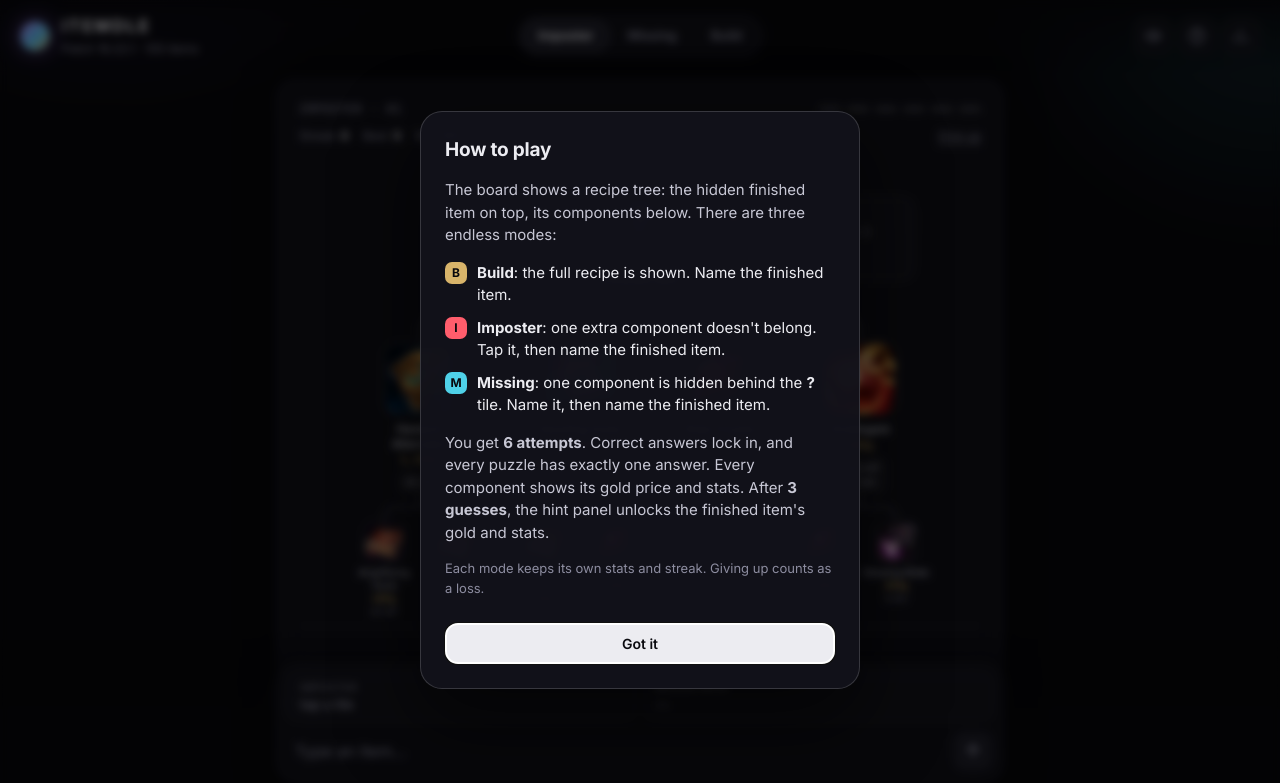
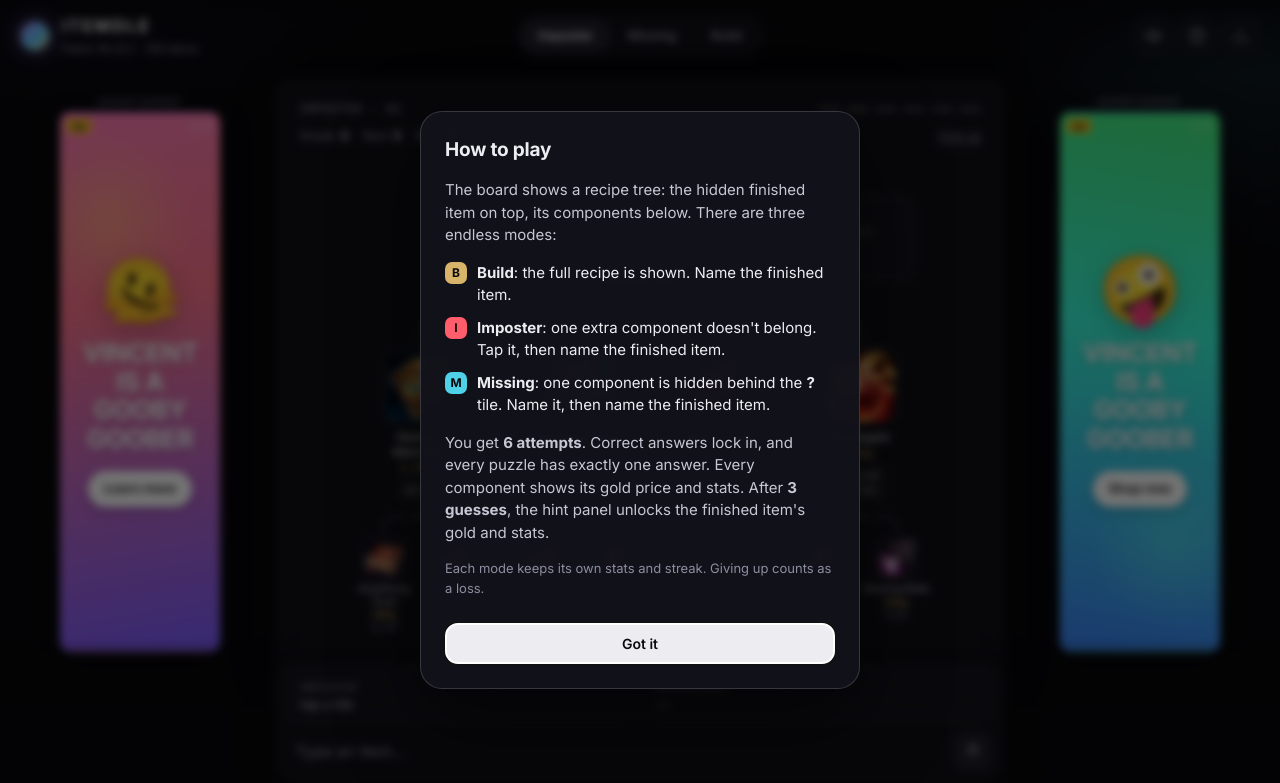
Before and after one commit to CICO224/lol-wordle-item, a plain HTML site: page index.html in a window 1280 px wide. Shown: the top 783 px of the page. Drawn offline with Linux system fonts and the light colour scheme.

Commit message:
Add placeholder side ad slots on wide screens
- Add left and right fake ad skyscrapers (160px wide) beside the game column
- Show ad slots only at viewports 1180px and wider
- Add a small gap so Recipe Rift tree lines stop short of their boxes

```diff
--- a/index.html
+++ b/index.html
@@ -42,6 +42,28 @@
       </button>
     </div>
   </header>
+
+  <!-- Ad slots (placeholders). Swap the inner .ad-creative for a real ad unit later. -->
+  <aside class="ad-slot ad-left" data-ad-slot="left" aria-label="Advertisement">
+    <span class="ad-label">Advertisement</span>
+    <div class="ad-creative">
+      <span class="ad-badge">Ad</span>
+      <span class="ad-x" aria-hidden="true">ⓘ ✕</span>
+      <div class="ad-art" aria-hidden="true">🫠</div>
+      <p class="ad-text">vincent is a gooby goober</p>
+      <span class="ad-cta">Learn more</span>
+    </div>
+  </aside>
+  <aside class="ad-slot ad-right" data-ad-slot="right" aria-label="Advertisement">
+    <span class="ad-label">Advertisement</span>
+    <div class="ad-creative alt">
+      <span class="ad-badge">Ad</span>
+      <span class="ad-x" aria-hidden="true">ⓘ ✕</span>
+      <div class="ad-art" aria-hidden="true">🤪</div>
+      <p class="ad-text">vincent is a gooby goober</p>
+      <span class="ad-cta">Shop now</span>
+    </div>
+  </aside>
 
   <main class="layout">
     <!-- Puzzle board -->
--- a/styles.css
+++ b/styles.css
@@ -611,3 +611,61 @@ button.node:hover:not(:disabled) .tile { transform: translateY(-3px); border-col
 .tree .branch > .node { justify-content: flex-start; }
 /* picker name is one line of text, with the matched part in bold */
 .opt .on { display: block; min-width: 0; white-space: nowrap; overflow: hidden; text-overflow: ellipsis; }
+
+/* ---- v9: tree lines stop short of the boxes ---- */
+/* Each line ends GAP px before the box it points at and starts GAP px below the one above. */
+.tree { --gap: 6px; }
+.tree .branch.major, .tree .branch.leaf { padding-top: calc(var(--stem) + var(--gap)); }
+.tree-top { margin-bottom: 14px; }
+.branches::before { top: -10px; height: 10px; }
+.branch > .branches.sub { margin-top: 14px; }
+.branch > .branches.sub::before { top: -10px; height: 10px; }
+
+/* ---- v9: ad slots (fake ads, 160x600 skyscrapers on wide screens) ---- */
+.ad-slot {
+  position: fixed; top: 96px; z-index: 5;
+  width: 160px; display: none;
+  flex-direction: column; gap: 4px;
+}
+.ad-left { left: max(16px, calc(50% - 380px - 160px - 40px)); }
+.ad-right { right: max(16px, calc(50% - 380px - 160px - 40px)); }
+.ad-label { font: 500 9px "JetBrains Mono", monospace; letter-spacing: .12em; text-transform: uppercase; color: var(--muted); text-align: center; }
+.ad-creative {
+  position: relative; overflow: hidden;
+  height: 600px; max-height: calc(100dvh - 260px); min-height: 300px;
+  border-radius: 10px; border: 1px solid var(--border-strong);
+  background:
+    radial-gradient(120px 120px at 30% 20%, rgba(255, 214, 102, 0.35), transparent 70%),
+    linear-gradient(170deg, #ff7eb3 0%, #ff758c 35%, #7b5cff 100%);
+  color: #fff;
+  display: flex; flex-direction: column; align-items: center; justify-content: center; gap: 18px;
+  padding: 24px 14px; text-align: center;
+  box-shadow: 0 10px 30px rgba(0, 0, 0, 0.35);
+}
+.ad-creative.alt {
+  background:
+    radial-gradient(120px 120px at 70% 80%, rgba(102, 255, 214, 0.3), transparent 70%),
+    linear-gradient(190deg, #43e97b 0%, #38f9d7 40%, #3b82f6 100%);
+}
+.ad-badge {
+  position: absolute; top: 6px; left: 6px;
+  padding: 1px 5px; border-radius: 3px;
+  background: #f5c518; color: #1a1a1a; font: 700 10px Inter, sans-serif;
+}
+.ad-x { position: absolute; top: 5px; right: 7px; font-size: 11px; opacity: .8; }
+.ad-art { font-size: 64px; line-height: 1; filter: drop-shadow(0 6px 12px rgba(0, 0, 0, 0.25)); animation: wobble 3s ease-in-out infinite; }
+@keyframes wobble { 50% { transform: rotate(-8deg) scale(1.06); } }
+.ad-text {
+  margin: 0; font-size: 26px; line-height: 1.1; font-weight: 800; letter-spacing: -0.02em;
+  text-shadow: 0 2px 10px rgba(0, 0, 0, 0.25); text-transform: uppercase;
+}
+.ad-cta {
+  padding: 8px 16px; border-radius: 999px;
+  background: #fff; color: #1a1a1a; font-weight: 700; font-size: 13px;
+  box-shadow: 0 4px 14px rgba(0, 0, 0, 0.2);
+}
+
+/* only show the side ads when there's room next to the 760px game column */
+@media (min-width: 1180px) {
+  .ad-slot { display: flex; }
+}
```
